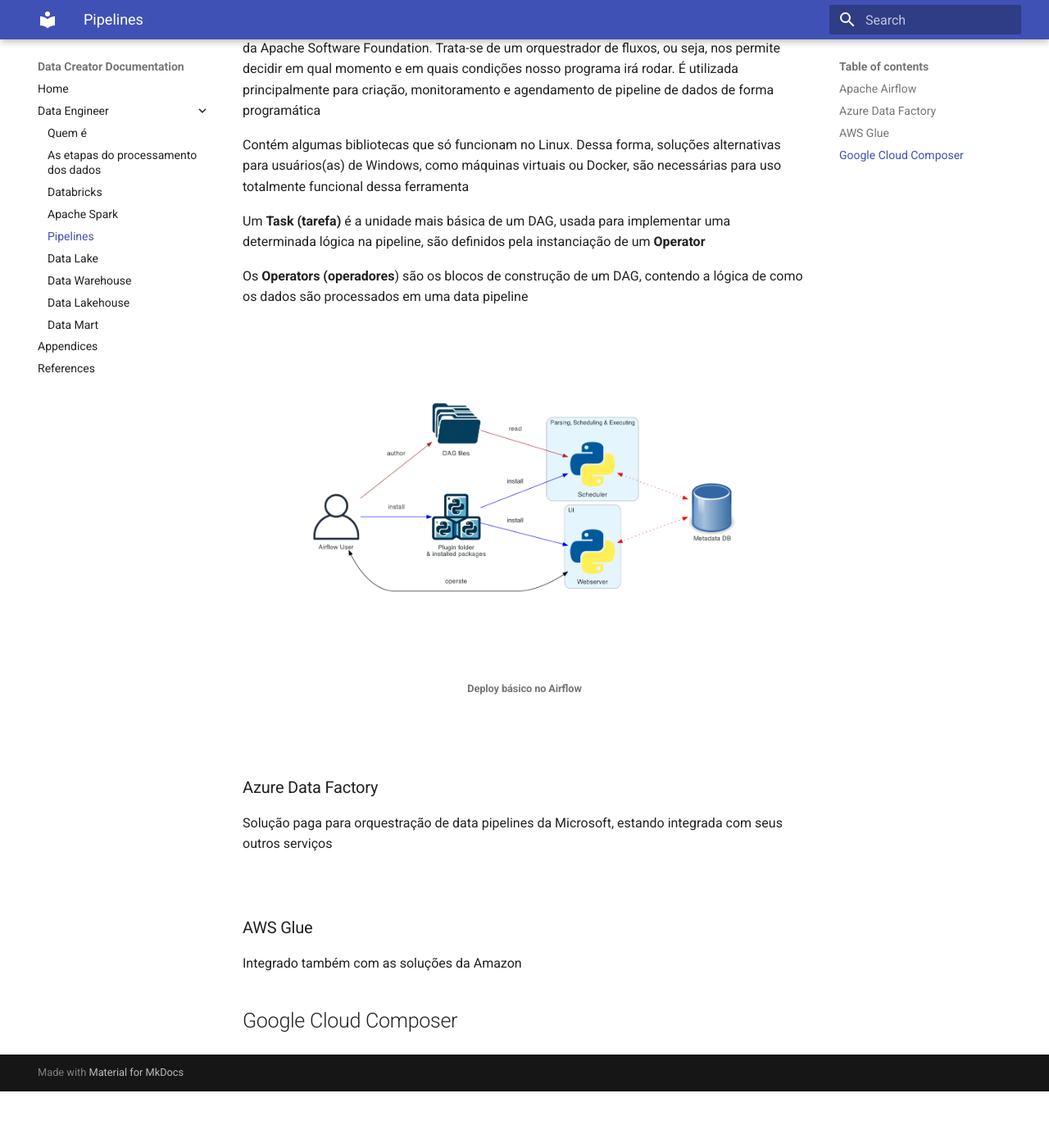
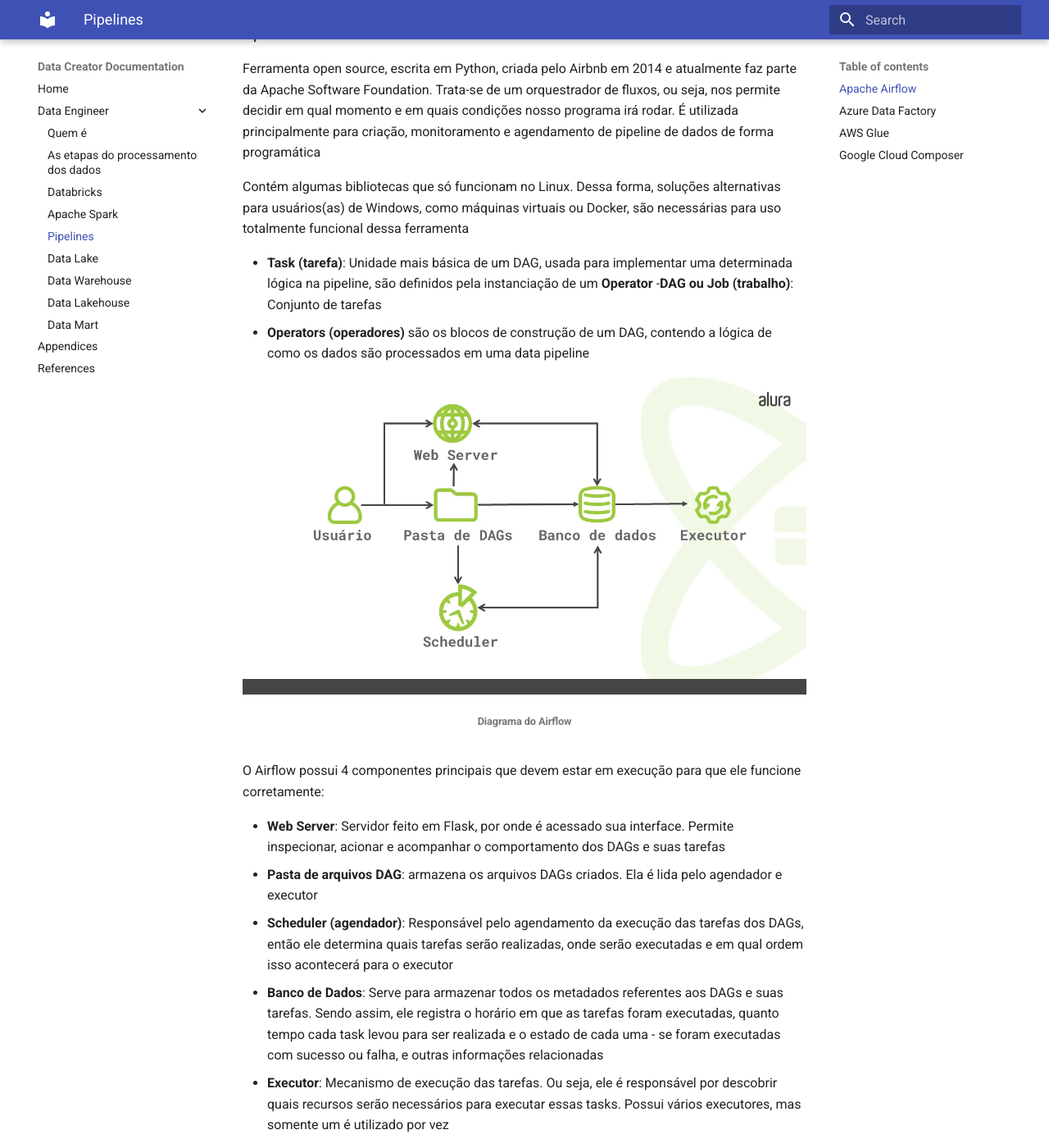
Before and after one commit to de-gratis/Data-Creator, an MkDocs documentation site: the page built from docs/Data Engineer/pipelines.md, in a window 1280 px wide and 1400 px high, scrolled down 1033 px. Shown: the whole window at 82% size. Built offline with MkDocs 1.6.1 and Material for MkDocs 9.7.7, drawn with Linux system fonts in a browser that asks for light colours; before the commit the page ends 2364 px from its top, so only the background shows below that; some of the changed text lies outside the part shown.

Commit message:
more airfloww

```diff
--- a/docs/Data Engineer/pipelines.md
+++ b/docs/Data Engineer/pipelines.md
@@ -2,7 +2,7 @@
 
 A maioria dos pipelines possuem três elementos principais: a origem, uma ou mais etapas de processamento e o destino. Mas os pipelines de dados podem ser arquitetados de várias maneiras diferentes e tudo vai depender do caso de uso por meio das **DAGs**, **orquestração de pipeline** e **VMs**
 
-- **Directed Acyclic Graph DAG**: Define as regras do que será efetivamente orquestrado no seu pipeline, refletindo suas relações e dependências e, como o próprio nome sugere, é direto sem loops
+- **Directed Acyclic Graph DAG (Gráfico Acíclico Direcionado)**: Define as regras do que será efetivamente orquestrado no seu pipeline, refletindo suas relações e dependências, sendo sua sigla: Grafos para a conexão dos nós; Direcionado indicando que o fluxo de trabalho se dá apenas em uma direção; e Acíclico: significa que a execução não entrará em um laço de repetição
 
 - **Virtual Machine VM**:
 
@@ -16,12 +16,24 @@
 
 Contém algumas bibliotecas que só funcionam no Linux. Dessa forma, soluções alternativas para usuários(as) de Windows, como máquinas virtuais ou Docker, são necessárias para uso totalmente funcional dessa ferramenta
 
-Um **Task (tarefa)** é a unidade mais básica de um DAG, usada para implementar uma determinada lógica na pipeline, são definidos pela instanciação de um **Operator**
+- **Task (tarefa)**: Unidade mais básica de um DAG, usada para implementar uma determinada lógica na pipeline, são definidos pela instanciação de um **Operator**
+-**DAG ou Job (trabalho)**: Conjunto de tarefas
+- **Operators (operadores)** são os blocos de construção de um DAG, contendo a lógica de como os dados são processados em uma data pipeline
 
-Os **Operators (operadores**) são os blocos de construção de um DAG, contendo a lógica de como os dados são processados em uma data pipeline
+[![Um deploy básico do Apache Airflow](./assets/airflowDiagram.webp)](https://www.alura.com.br/artigos/executores-airflow-tipos-funcoes)
+######<center>Diagrama do Airflow</center>
 
-[![Um deploy básico do Apache Airflow](./assets/basicAirflowDeploy.png)](https://airflow.apache.org/docs/apache-airflow/stable/core-concepts/overview.html)
-######<center>Deploy básico no Airflow</center>
+O Airflow possui 4 componentes principais que devem estar em execução para que ele funcione corretamente:
+
+- **Web Server**: Servidor feito em Flask, por onde é acessado sua interface. Permite inspecionar, acionar e acompanhar o comportamento dos DAGs e suas tarefas
+- **Pasta de arquivos DAG**: armazena os arquivos DAGs criados. Ela é lida pelo agendador e executor
+- **Scheduler (agendador)**: Responsável pelo agendamento da execução das tarefas dos DAGs, então ele determina quais tarefas serão realizadas, onde serão executadas e em qual ordem isso acontecerá para o executor
+- **Banco de Dados**: Serve para armazenar todos os metadados referentes aos DAGs e suas tarefas. Sendo assim, ele registra o horário em que as tarefas foram executadas, quanto tempo cada task levou para ser realizada e o estado de cada uma - se foram executadas com sucesso ou falha, e outras informações relacionadas
+- **Executor**: Mecanismo de execução das tarefas. Ou seja, ele é responsável por descobrir quais recursos serão necessários para executar essas tasks. Possui vários executores, mas somente um é utilizado por vez
+
+Um exemplo de componente situacional seria:
+
+- **Worker**: Processo que executa as tarefas conforme definido pelo executor. Dependendo do executor escolhido, você pode ou não ter workers (trabalhadores) como parte da infraestrutura do Airflow.
 
 <br>
 
```
Also changed, not shown: docs/Data Engineer/assets/airflowDiagram.webp (added).
